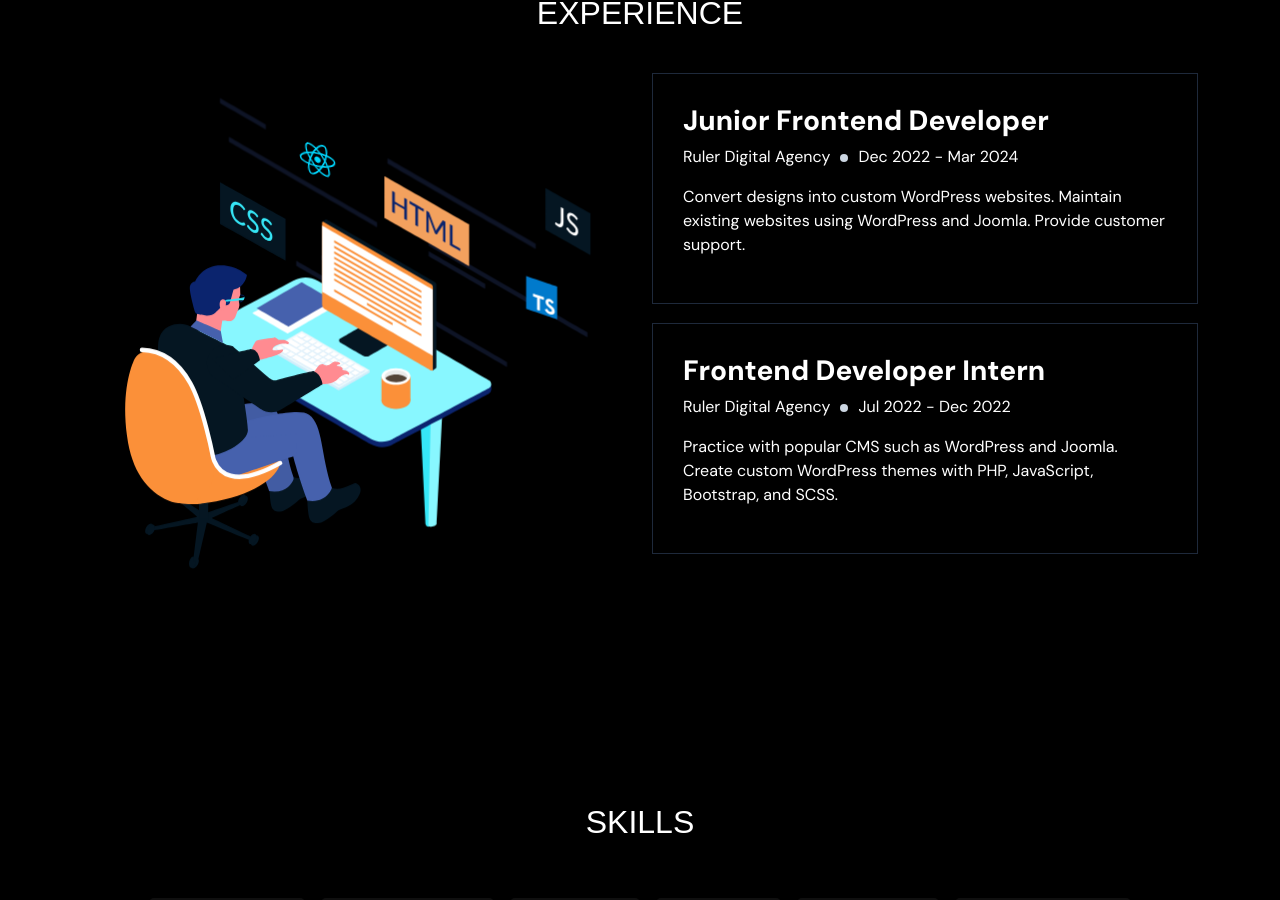
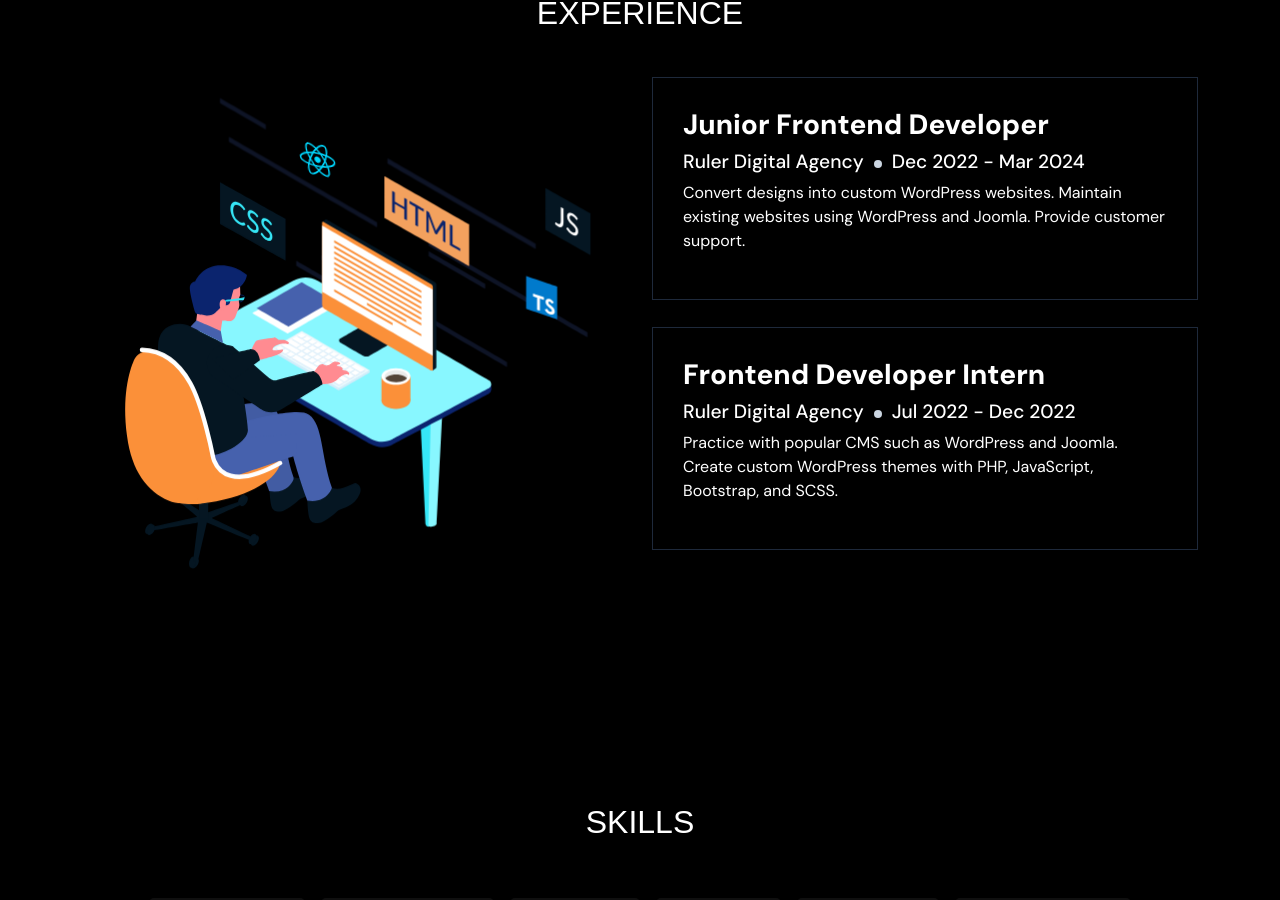
Before and after one commit to GeorgiosDrivas/portfolio, a React (Vite) app: page / in a window 1280 px wide. Shown: the part 792-1692 px from the top of the page. Built offline with nearby package versions, Linux system fonts and the light colour scheme.

Commit message:
Update experience.tsx add h4 tags

```diff
--- a/src/experience.tsx
+++ b/src/experience.tsx
@@ -19,11 +19,11 @@ export default function Experience({ motion }: { motion: boolean }) {
               <div className="experience-wrap d-flex flex-column justify-content-around align-items-center">
                 <div className="company-wrap">
                   <h3>Junior Frontend Developer</h3>
-                  <p>
+                  <h4>
                     Ruler Digital Agency
                     <span className="dot"></span>
                     Dec 2022 - Mar 2024
-                  </p>
+                  </h4>
                   <p>
                     Convert designs into custom WordPress websites. Maintain
                     existing websites using WordPress and Joomla. Provide
@@ -32,11 +32,11 @@ export default function Experience({ motion }: { motion: boolean }) {
                 </div>
                 <div className="company-wrap">
                   <h3>Frontend Developer Intern</h3>
-                  <p>
+                  <h4>
                     Ruler Digital Agency
                     <span className="dot"></span>
                     Jul 2022 - Dec 2022
-                  </p>
+                  </h4>
                   <p>
                     Practice with popular CMS such as WordPress and Joomla.
                     Create custom WordPress themes with PHP, JavaScript,
```
